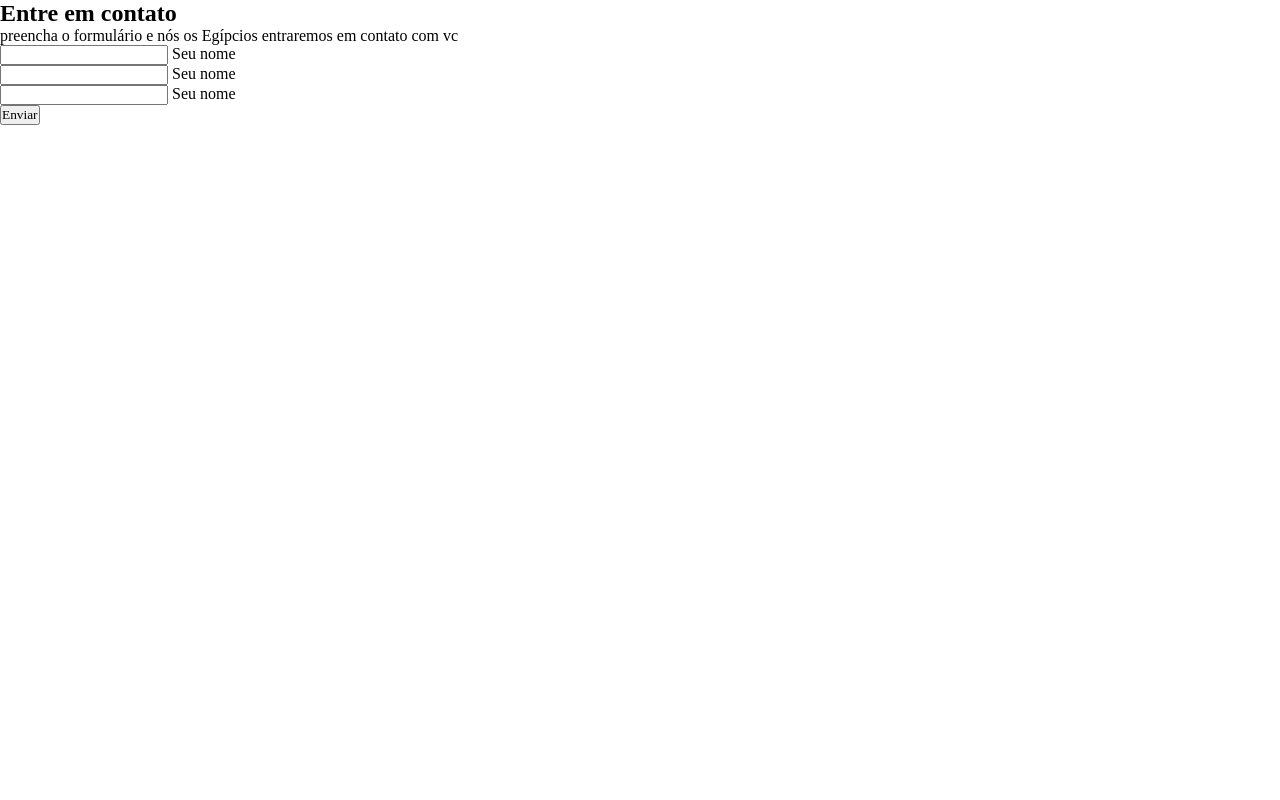
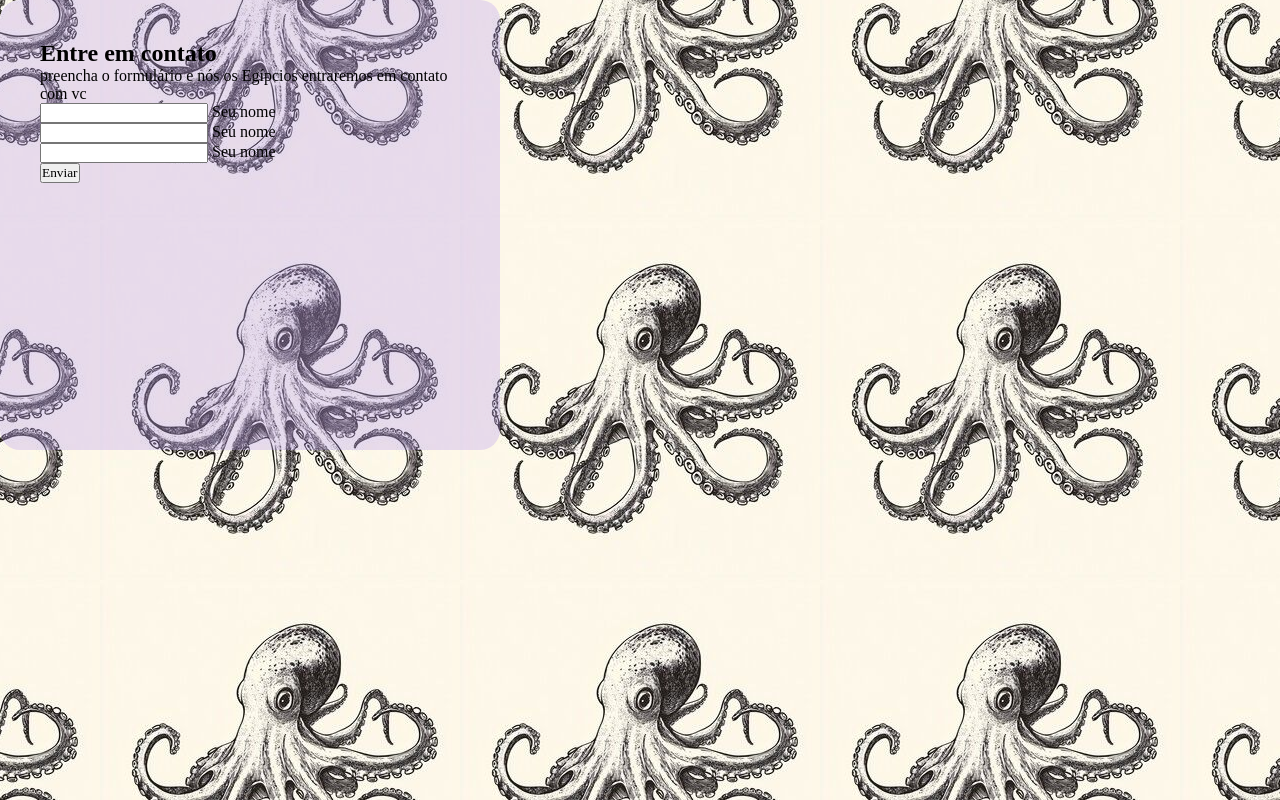
Before and after one commit to CORVOFc/Form-5, a plain HTML site: page index.html in a window 1280 px wide. Drawn offline with Linux system fonts and the light colour scheme; a web font is replaced by a local one.

Commit message:
Update style.css

```diff
--- a/style.css
+++ b/style.css
@@ -13,5 +13,21 @@
 body{
     width: 100%;
     height: 100vh;
+    background-image: url(img/a3675213fff8ead5368bed1ac9d6ee88.jpg);
+    background-position: center;
+    background-repeat: repeat;
+}
 
+.container{
+
+    max-width: 1280px;
+    margin: 0 auto;
 }
+
+form{
+    background-color: #bda2ed57;
+    max-width: 500px;
+    height: 450px;
+    padding: 40px;
+    border-radius: 20px;
+}
```
